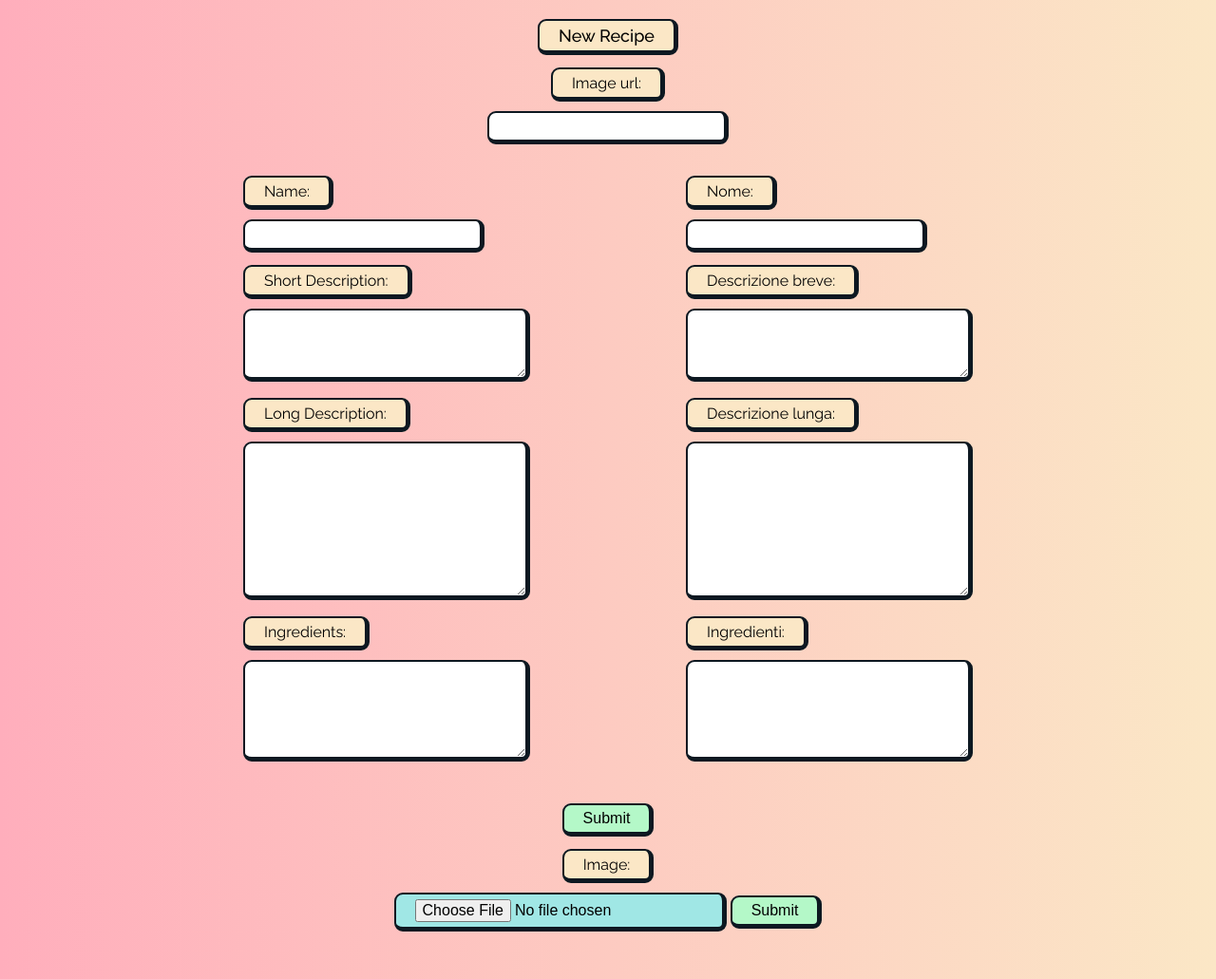
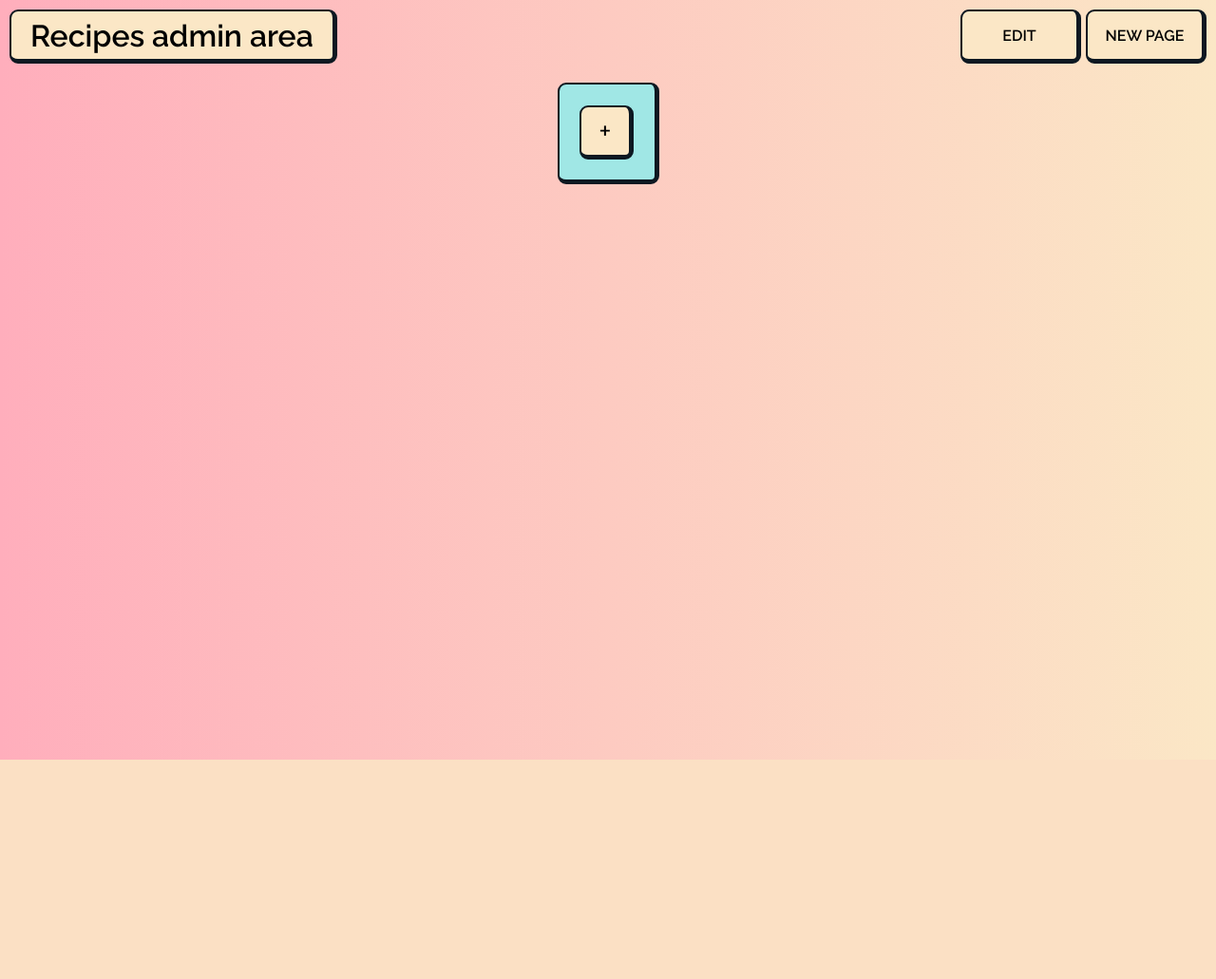
Before and after one commit to samuelebompani/greedyspaghetti-site, a PHP site: page /recipes/admin in a window 1280 px wide. Shown: the whole page at 95% size. After the commit the page ends 800 px from the top, so only its background shows below. Run offline with PHP 8.4, Linux system fonts and the light colour scheme; data that the repository does not hold is empty.

Commit message:
better routing

```diff
--- a/components/admin-header.php
+++ b/components/admin-header.php
@@ -30,8 +30,8 @@
         Recipes admin area
     </a>
     <div class="header-menu">
-        <a href="/" class="boxed">edit</a>
-        <a href="/" class="boxed">new page</a>
+        <a href="/recipes/admin" class="boxed">edit</a>
+        <a href="/recipes/admin/new-page.php" class="boxed">new page</a>
     </div>
     <div class="header-btn boxed" onClick="openCloseMenu()">
         <div id="header-btn-top"></div>
@@ -40,6 +40,6 @@
     </div>
 </div>
 <div class="burger-menu" id="burger-menu">
-    <a href="/" class="boxed">edit</a>
-    <a href="/" class="boxed">new page</a>
+    <a href="/recipes/admin" class="boxed">edit</a>
+    <a href="/recipes/admin/new-page.php" class="boxed">new page</a>
 </div>
--- a/recipes/admin/index.php
+++ b/recipes/admin/index.php
@@ -1,15 +1,11 @@
 <!DOCTYPE html>
 <html>
     <head>
-        <link rel="stylesheet" href="../../css/style.css">
-        <link rel="stylesheet" href="../../css/header.css">
-        <link rel="stylesheet" href="../../css/footer.css">
-        <link rel="stylesheet" href="../../css/recipes.css">
         <link rel="stylesheet" href="./admin/admin.css">
-        <link rel="stylesheet" href="./admin.css">
+        <link rel="stylesheet" href="/css/recipes.css">
         <?php include "../../components/imports.php";
 
-        /*$file = file_get_contents("../utils/credentials.txt");
+        $file = file_get_contents("../utils/credentials.txt");
         $secrets = explode("\n", $file);
         $server = $secrets[0];
         $db = $secrets[1];
@@ -23,84 +19,57 @@
         if ($mysqli->connect_errno) {
             printf("Connect failed: %s\n", $mysqli->connect_error);
             exit();
-        }*/
-
-        function sendRequest() {
-            $file = file_get_contents("../utils/credentials.txt");
-            $secrets = explode("\n", $file);
-            $server = $secrets[0];
-            $db = $secrets[1];
-            $user = $secrets[2];
-            $pass = $secrets[3];
-            $mysqli = new mysqli($server, $user, $pass, $db);
-            if ($mysqli->connect_errno) {
-                printf("Connect failed: %s\n", $mysqli->connect_error);
-                exit();
-            }
-            $mysqli->set_charset("utf8");
-            $ins = $mysqli->prepare("INSERT INTO `recipe` (`id`, `name_`, `descr_short`, `descr_long`, `image_url`,
-                `ingredients`, `nome`, `descr_breve`, `descr_lunga`, `ingredienti`)
-                VALUES (NULL, ?, ?, ?, ?, ?, ?, ?, ?, ?)");
-            $ins->bind_param('sssssssss', $_POST['name_'], $_POST['descr_short'], $_POST['descr_long'], $_POST['image_url'],
-                $_POST['ingredients'], $_POST['nome'], $_POST['descr_breve'], $_POST['descr_lunga'], $_POST['ingredienti']);
-            $ins->execute();
-            printf("%d row inserted.\n", $stmt->affected_rows);
-            //mysqli_stmt_bind_param($ins, 's', $_POST['name_']);
-            if($ins === FALSE){ die(mysqli_error($db_conx)); }
-            //$result = $mysqli->query($ins);
-            echo var_dump(mysqli_error($mysqli));
-
-
         }
-        if(isset($_POST['submit'])) {
-            sendRequest();
-        }
+        $mysqli->set_charset("utf8");
+        $sql = "Select * from recipe";
+        $result = $mysqli->query($sql);
         ?>
-
     </head>
     <body>
+        <?php include "../../components/admin-header.php"; ?>
         <div class="page">
-            <div>
-                <form method="post" action="<?php echo $_SERVER['PHP_SELF'];?>" enctype="multipart/form-data"
-                        class="recipe-form">
-                    <div class="title-center title-menu-el-recipes boxed bg-secondary">New Recipe</div>
-
-                    <div class="two-columns">
-                        <div style="width:100%; text-align:center;">
-                            <label for="image_url">Image url:</label><br>
-                            <input type="text" id="image_url" name="image_url"><br>
-                        </div>
-                        <div>
-                            <label for="name_">Name:</label><br>
-                            <input type="text" id="name_" name="name_"><br>
-                            <label for="descr_short">Short Description:</label><br>
-                            <textarea type="text" id="descr_short" name="descr_short" cols="30" rows="4"></textarea><br>
-                            <label for="descr_long">Long Description:</label><br>
-                            <textarea type="text" id="descr_long" name="descr_long" cols="30" rows="10"></textarea><br>
-                            <label for="ingredients">Ingredients:</label><br>
-                            <textarea type="text" id="ingredients" name="ingredients" cols="30" rows="6"></textarea><br>
-                        </div>
-                        <div>
-                            <label for="nome">Nome:</label><br>
-                            <input type="text" id="nome" name="nome"><br>
-                            <label for="descr_breve">Descrizione breve:</label><br>
-                            <textarea type="text" id="descr_breve" name="descr_breve" cols="30" rows="4"></textarea><br>
-                            <label for="descr_lunga">Descrizione lunga:</label><br>
-                            <textarea type="text" id="descr_lunga" name="descr_lunga" cols="30" rows="10"></textarea><br>
-                            <label for="ingredienti">Ingredienti:</label><br>
-                            <textarea type="text" id="ingredienti" name="ingredienti" cols="30" rows="6"></textarea><br>
-                        </div>
+            <div class="grid-recipes">
+                <div class="new-recipe">
+                    <div class="boxed new-recipe-card">
+                        <a href="/recipes/admin/new-page.php"
+                            class="square-btn boxed">+</a>
                     </div>
-                    <input type="submit" value="Submit" name="submit" class="bg-quaternary">
-                </form>
-                <form method="post" action="/recipes/admin/upload.php" enctype="multipart/form-data"
-                            class="recipe-form">
-                    <div style="width:100%; text-align: center;">
-                        <label for="rimg">Image:</label><br>
-                        <input type="file" id="rimg" name="rimg" style="background-color: var(--tertiary);">
-                        <input type="submit" value="Submit" name="submit" class="bg-quaternary">
-                    </div>
-                </form>
+                </div>
+                <?php
+                    if ($result->num_rows > 0) {
+                        // output data of each row
+                        while($row = $result->fetch_assoc()) {
+                            // set variables depending on the language
+                            $isEnglish = $lan==="en";
+                            $name = $isEnglish ? $row['name_'] : $row['nome'];
+                            $descr = $isEnglish ? $row['descr_short'] : $row['descr_breve'];
+                            echo '<div class="boxed grid-item card-recipes">
+                                <div class="boxed bg-secondary title-menu-el-recipes">
+                                    ' . $name . '</div>
+                                <div style="width: 100%; height: 100%;">
+                                    <div class="content-menu-el-recipes">
+                                        <div class="img-menu-el-recipes-container boxed"
+                                            style="background-image: url(\'./uploads/'. $row['image_url'] .'\');">
+                                        </div>
+                                        <div class="boxed bg-secondary text-menu-el-recipes">
+                                            '. $descr .'
+                                        </div>
+                                        <div class="grid-item-btns">
+                                            <div class="language-btns">
+                                                <div class="boxed square-btn " onclick="changeLanguage(`en`)">EN</div>
+                                                <div class="boxed square-btn " onclick="changeLanguage(`ita`)">ITA</div>
+                                            </div>
+                                            <a href="/recipes/admin/edit-page.php?id='. $row['id'].'"
+                                                class="boxed square-btn place-center">
+                                                Edit
+                                            </a>
+                                        </div>
+                                    </div>
+                                </div>
+                            </div>';
+                        }
+                    }
+                    $mysqli->close(); ?>
             </div>
         </div>
     </body>
--- a/recipes/admin/new-page.php
+++ b/recipes/admin/new-page.php
@@ -58,6 +58,7 @@
 
     </head>
     <body>
+        <?php include "../../components/admin-header.php"; ?>
         <div class="page">
             <div>
                 <form method="post" action="<?php echo $_SERVER['PHP_SELF'];?>" enctype="multipart/form-data"
```
Also changed, not shown: recipes/admin/edit-page.php (+26 -1 lines).
